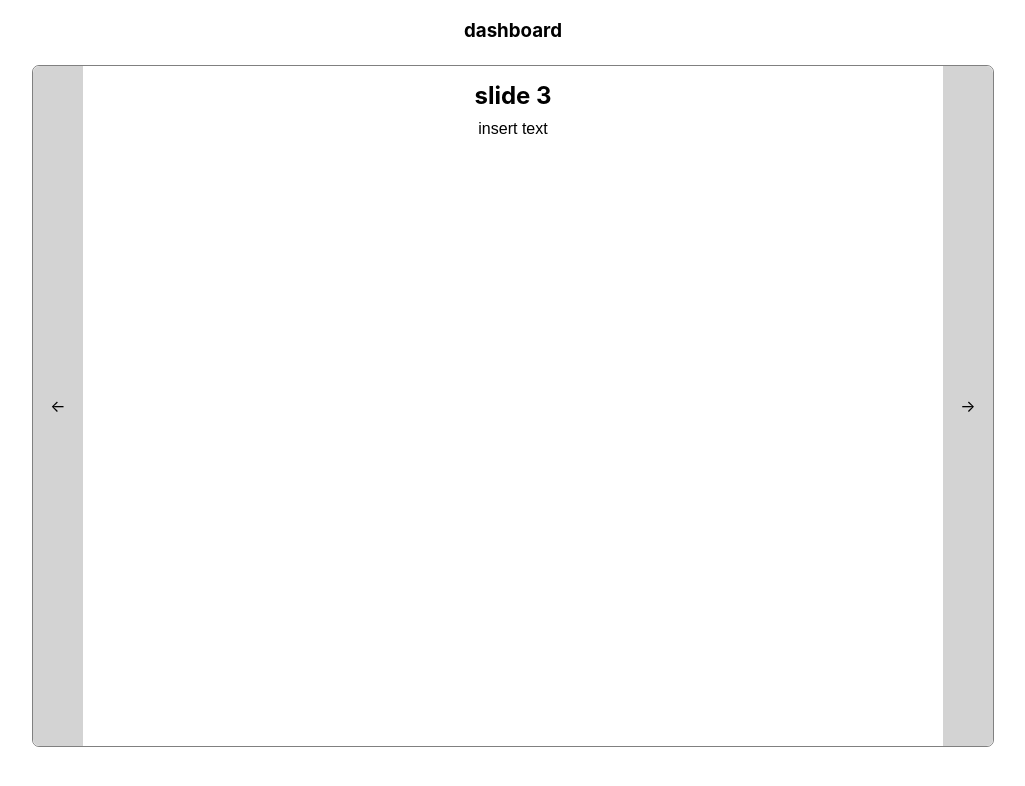
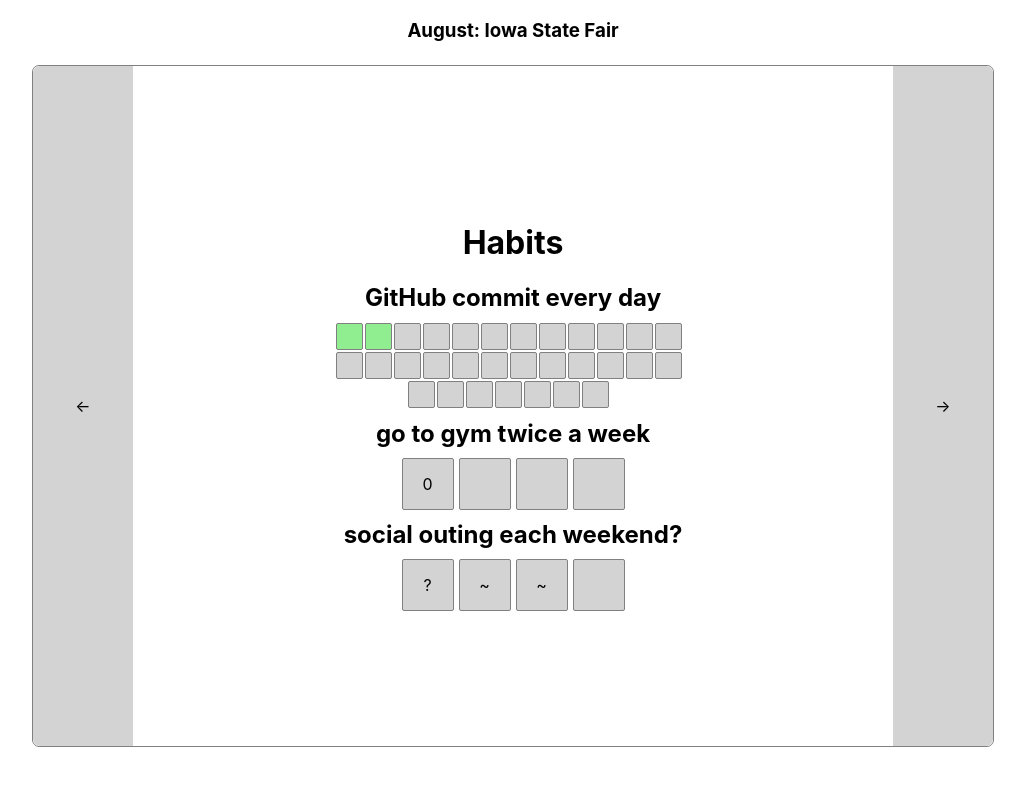
Before and after one commit to crochetcode/blog, a React (Create React App) app: page / in a window 1280 px wide. Both pictures are taken after a click on the element "<-". Shown: the top 786 px of the page, without its empty margins (127-1152 px from the left). Built offline with nearby package versions, Linux system fonts and the light colour scheme; the HTML template or start-up script is replaced by a standard one.

Commit message:
initiatives, boxes

```diff
--- a/src/App.css
+++ b/src/App.css
@@ -5,6 +5,8 @@ body {
 .container {
     display: flex;
     justify-content: center;
+    align-items: center;
+    flex-wrap: wrap;
 }
 
 h2, ul, p {
@@ -13,6 +15,21 @@ h2, ul, p {
 
 p {
     font-family: sans-serif;
+}
+
+
+ul {
+    margin: 0;
+    padding: 0;
+    list-style-position: inside;
+    display: flex;
+    align-items: center;
+    justify-content: center;
+    flex-direction: column;
+}
+
+.checklist {
+    align-items: start;
 }
 
 li, li p {
@@ -34,11 +51,12 @@ li, li p {
     display: flex;
     border-radius: 7px;
     justify-content: space-between;
-
+    align-items: center;
 }
 
 .arrow {
-    width: 50px;
+    width: 100px;
+    height: 100%;
     background: lightgray;
     display: flex;
     align-items: center;
@@ -57,3 +75,37 @@ li, li p {
     background: gray;
     cursor: pointer;
 }
+
+.small-box, .big-box {
+    border: 1px solid gray;
+    border-radius: 2px;
+    margin: 0 2.5px;
+    display: flex;
+    justify-content: center;
+    align-items: center;
+}
+
+.box-container {
+    max-width: 350px;
+}
+
+.small-box {
+    height: 25px;
+    width: 25px;
+    background: lightgreen;
+    margin: 1px;
+}
+
+.big-box {
+    height: 50px;
+    width: 50px;
+    background: lightsalmon;
+}
+
+.gray {
+    background: lightgray;
+}
+
+.italic {
+    font-style: italic;
+}
--- a/src/App.js
+++ b/src/App.js
@@ -4,7 +4,7 @@ import { Slideshow} from './components/slideshow'
 function App() {
   return (
     <>
-      <h3>dashboard</h3>
+      <h3>August: Iowa State Fair</h3>
       <div className='container'>
         <Slideshow/>
       </div>
--- a/src/components/slideshow.js
+++ b/src/components/slideshow.js
@@ -27,7 +27,6 @@ export const Slideshow = () => {
         <div className='slideshow-container'>
             <div className='arrow arrow-left' onClick={() => changePanelIndex('left')}>{'<-'}</div>
             <div className='slideshow-frame'>
-                <h2>{slides[panelIndex].heading}</h2>
                 {slides[panelIndex].body}
             </div>
             <div className='arrow arrow-right' onClick={() => changePanelIndex('right')}>{'->'}</div>
--- a/src/constants/slides.js
+++ b/src/constants/slides.js
@@ -1,14 +1,54 @@
+const commits = 2;
+
+const smallGreenBoxes = Array(commits).fill(1).map(box => {
+    return (
+        <div className='small-box'></div>
+    )
+})
+
+const smallGrayBoxes = Array(31 - commits).fill(1).map(box => {
+    return (
+        <div className='small-box gray'></div>
+    )
+})
+
 export const slides = [
     {
-        heading: 'slide 1',
-        body: (<p>insert text</p>)
+        body: (
+            <>
+                <h1>Initiatives</h1>
+                <h2>Work: get a promotion</h2>
+                <h2>Gym: change body composition</h2>
+                <h2>Coding: make useful apps</h2>
+                <h2>Budget: track expenses</h2>
+            </>
+        )
     },
     {
-        heading: 'slide 2',
-        body: (<p>insert text</p>)
-    },
-    {
-        heading: 'slide 3',
-        body: (<p>insert text</p>)
+        body: (
+            <>
+                <h1>Habits</h1>
+
+                <h2>GitHub commit every day</h2>
+                <div className='container box-container'>
+                    {smallGreenBoxes}
+                    {smallGrayBoxes}
+                </div>
+                <h2>go to gym twice a week</h2>
+                <div className='container'>
+                    <div className='big-box gray'>0</div>
+                    <div className='big-box gray'></div>
+                    <div className='big-box gray'></div>
+                    <div className='big-box gray'></div>
+                </div>
+                <h2>social outing each weekend?</h2>
+                <div className='container'>
+                    <div className='big-box gray'>?</div>
+                    <div className='big-box gray'>~</div>
+                    <div className='big-box gray'>~</div>
+                    <div className='big-box gray'></div>
+                </div>
+            </>
+        )
     }
 ]
```
